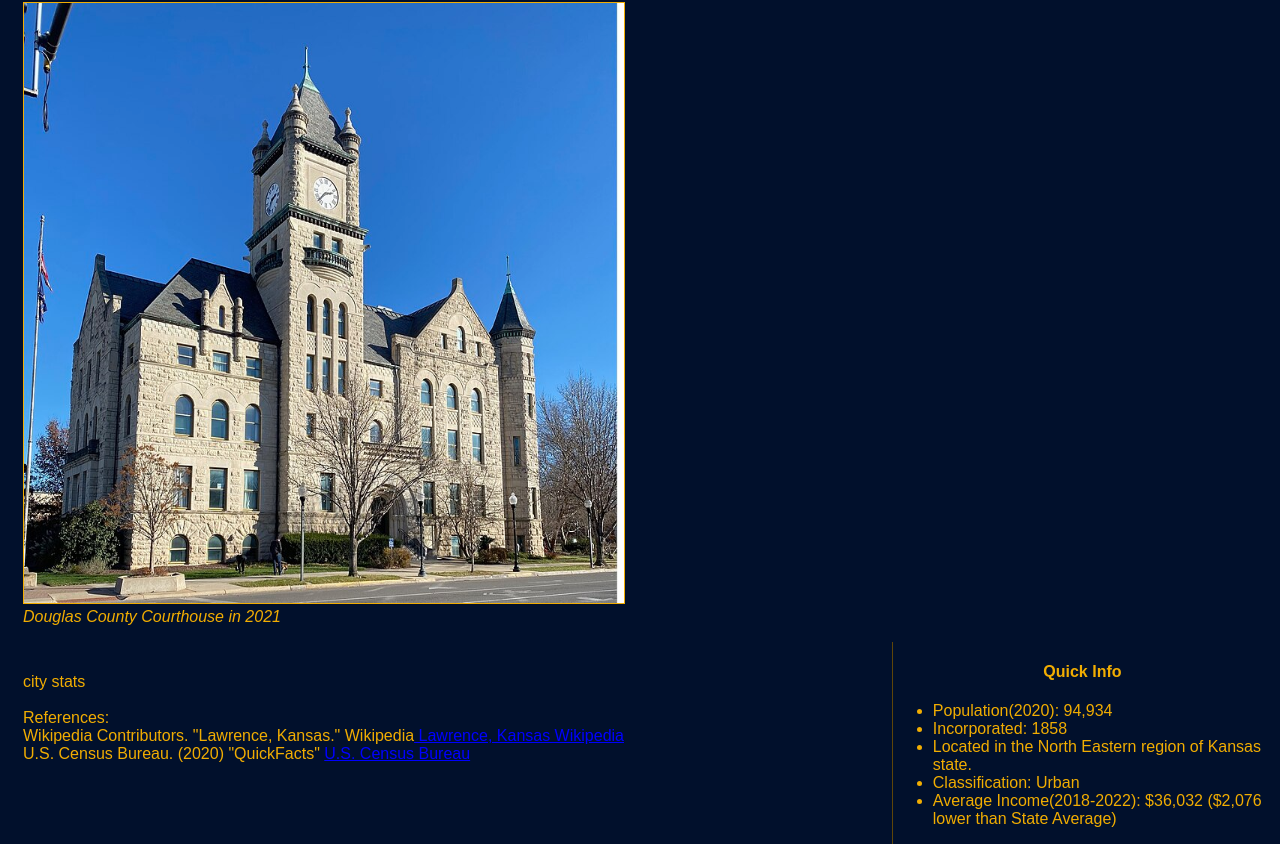
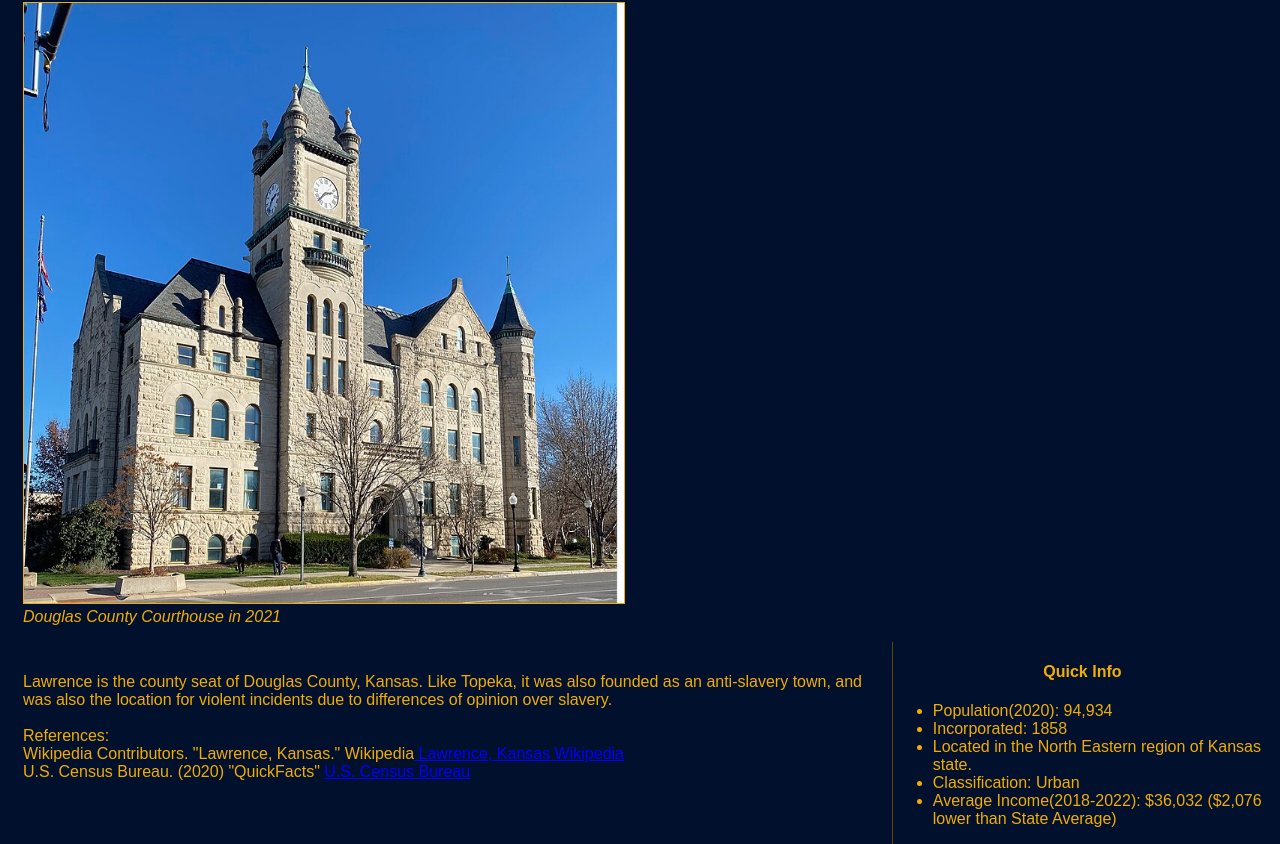
Before and after one commit to ghastkull/ghastkull.github.io, a plain HTML site: page lawrence.html in a window 1280 px wide. Shown: the part 345-1189 px from the top of the page. Drawn offline with Linux system fonts and the light colour scheme.

Commit message:
added info to lawrence

```diff
--- a/lawrence.html
+++ b/lawrence.html
@@ -29,7 +29,7 @@
     <section>
         <main>
             <div class="textcontent">
-            <p>city stats
+            <p>Lawrence is the county seat of Douglas County, Kansas. Like Topeka, it was also founded as an anti-slavery town, and was also the location for violent incidents due to differences of opinion over slavery.
                 <br><br>References:
                 <br>Wikipedia Contributors. "Lawrence, Kansas." Wikipedia<a href="https://en.wikipedia.org/wiki/Lawrence,_Kansas" target="_blank"> Lawrence, Kansas Wikipedia</a>
                 <br>U.S. Census Bureau. (2020) "QuickFacts" <a href="https://www.census.gov/quickfacts/fact/table/topekacitykansas,lawrencecitykansas,olathecitykansas,kansascitycitykansas,johnsoncountykansas,KS/PST045223" target="_blank">U.S. Census Bureau</a>
```
